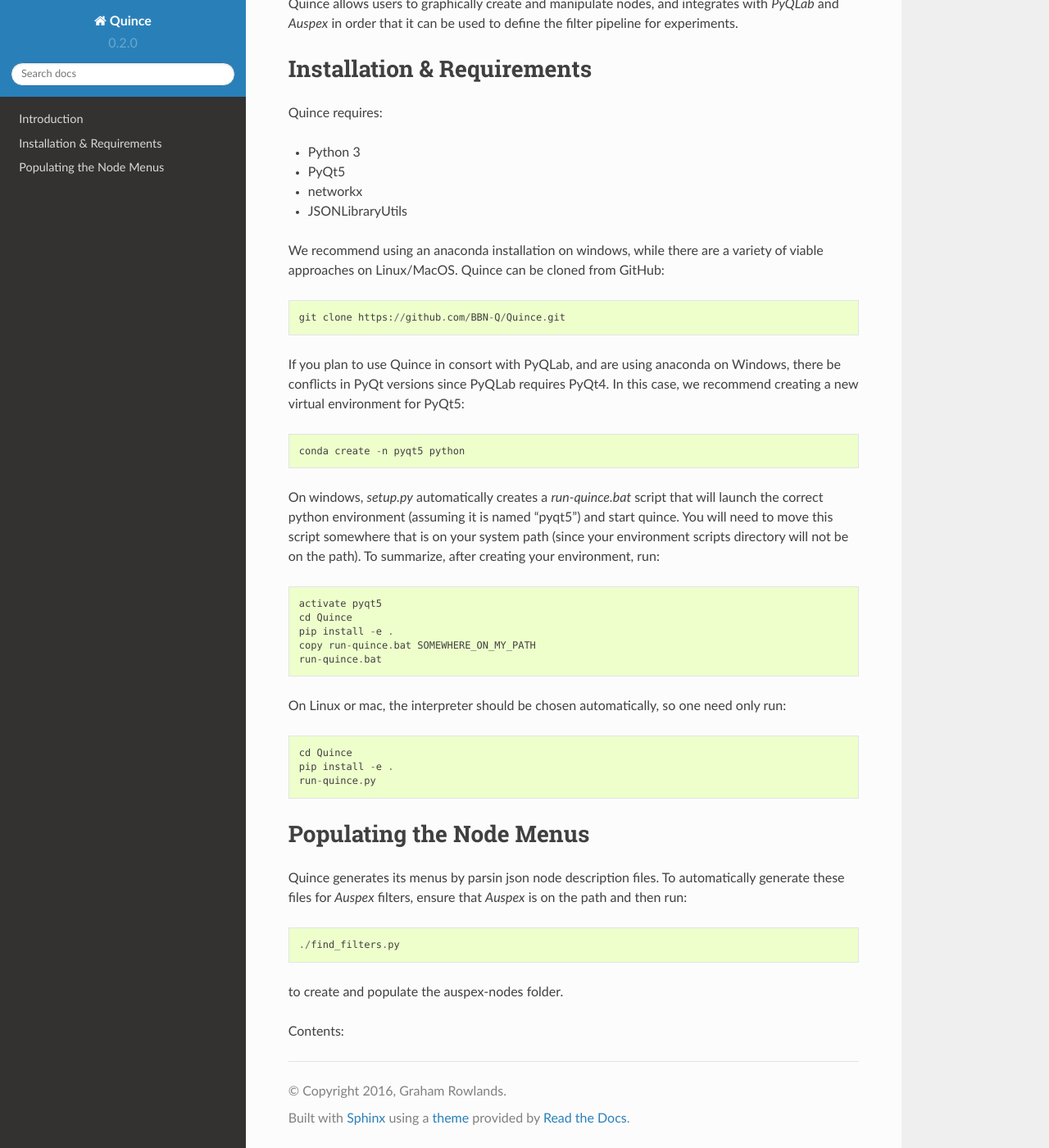
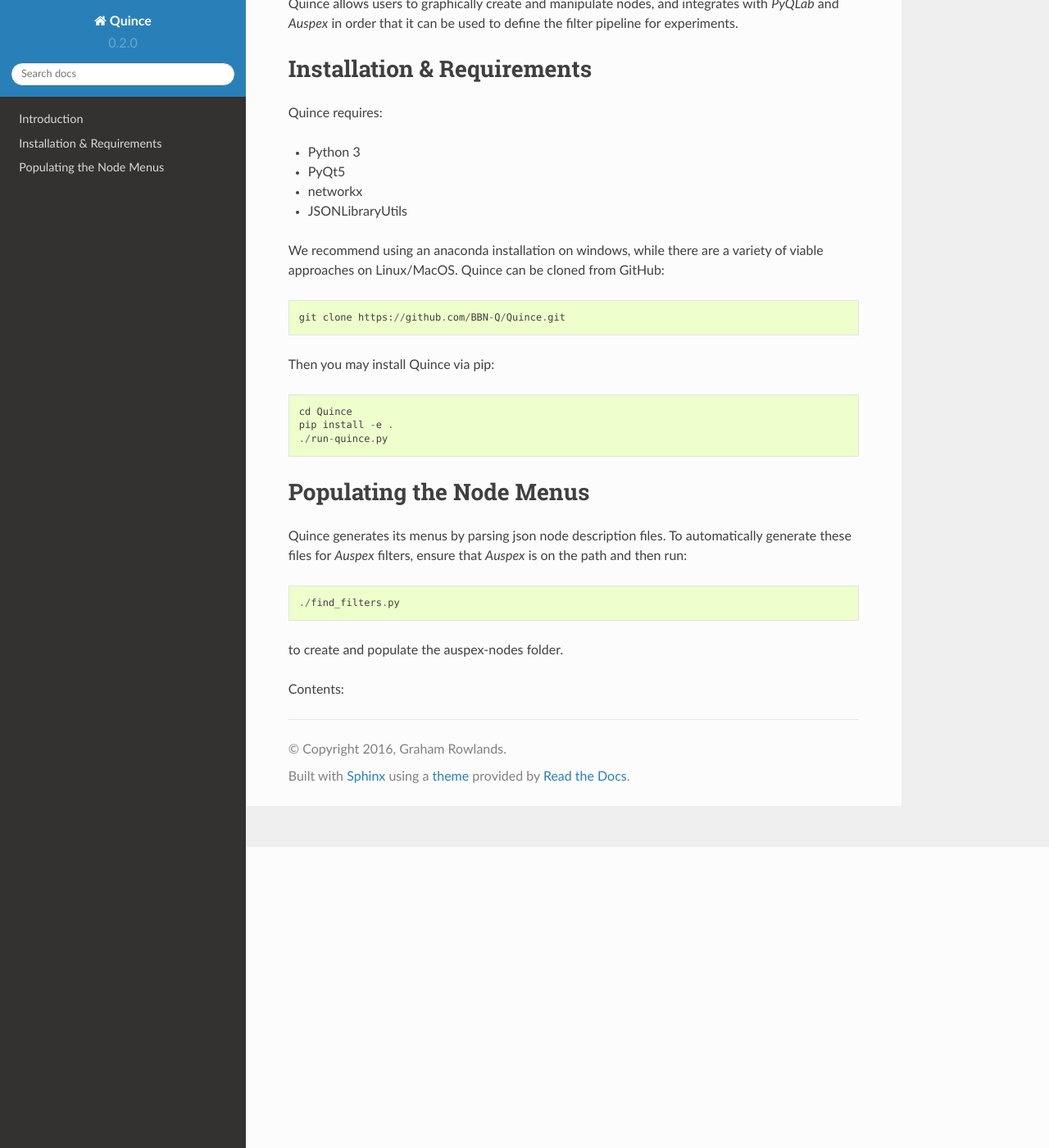
Before and after one commit to BBN-Q/Quince, a Sphinx documentation site: the page built from doc/index.rst, in a window 1280 px wide and 1400 px high, scrolled down 367 px. Shown: the whole window at 82% size. Built offline with Sphinx 7.4.7 and the Read the Docs theme 2.0.0, drawn with Linux system fonts in a browser that asks for light colours.

Commit message:
Modify setup.py and docs with simpler install.
Made possible by the fact that enaml is now compatible with Qt5.

```diff
--- a/doc/index.rst
+++ b/doc/index.rst
@@ -11,7 +11,9 @@
 Introduction
 ************
 
-Quince allows users to graphically create and manipulate nodes, and integrates with *PyQLab* and *Auspex* in order that it can be used to define the filter pipeline for experiments.
+Quince allows users to graphically create and manipulate nodes, and integrates
+with *PyQLab* and *Auspex* in order that it can be used to define the filter
+pipeline for experiments.
 
 Installation & Requirements
 ***************************
@@ -23,32 +25,23 @@
 - networkx
 - JSONLibraryUtils
 
-We recommend using an anaconda installation on windows, while there are a variety of viable approaches on Linux/MacOS. Quince can be cloned from GitHub::
+We recommend using an anaconda installation on windows, while there are a
+variety of viable approaches on Linux/MacOS. Quince can be cloned from GitHub::
 
 	git clone https://github.com/BBN-Q/Quince.git
 
-If you plan to use Quince in consort with PyQLab, and are using anaconda on Windows, there be conflicts in PyQt versions since PyQLab requires PyQt4. In this case, we recommend creating a new virtual environment for PyQt5::
-
-	conda create -n pyqt5 python
-
-On windows, *setup.py* automatically creates a *run-quince.bat* script that will launch the correct python environment (assuming it is named "pyqt5") and start quince. You will need to move this script somewhere that is on your system path (since your environment scripts directory will not be on the path). To summarize, after creating your environment, run::
-
-	activate pyqt5
-	cd Quince
-	pip install -e .
-	copy run-quince.bat SOMEWHERE_ON_MY_PATH
-	run-quince.bat
-
-On Linux or mac, the interpreter should be chosen automatically, so one need only run::
+Then you may install Quince via pip::
 
 	cd Quince
 	pip install -e .
-	run-quince.py
+	./run-quince.py
 
 Populating the Node Menus
 *************************
 
-Quince generates its menus by parsin json node description files. To automatically generate these files for *Auspex* filters, ensure that *Auspex* is on the path and then run::
+Quince generates its menus by parsing json node description files. To
+automatically generate these files for *Auspex* filters, ensure that *Auspex* is
+on the path and then run::
 
 	./find_filters.py
 
--- a/setup.py
+++ b/setup.py
@@ -7,9 +7,7 @@
 
     # Create the run-quince.bat script
     with open('run-quince.bat', 'w') as f:
-        f.write("call activate pyqt5\n")
         f.write("python {} %*\n".format(path))
-        f.write("deactivate\n")
 
     script_names = ['run-quince.bat']
 else:
```
